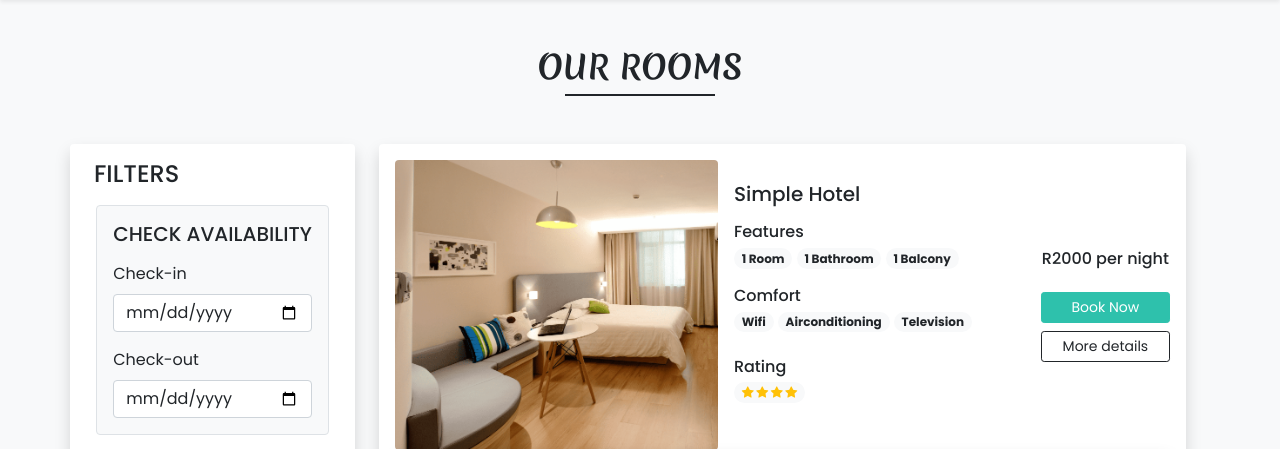
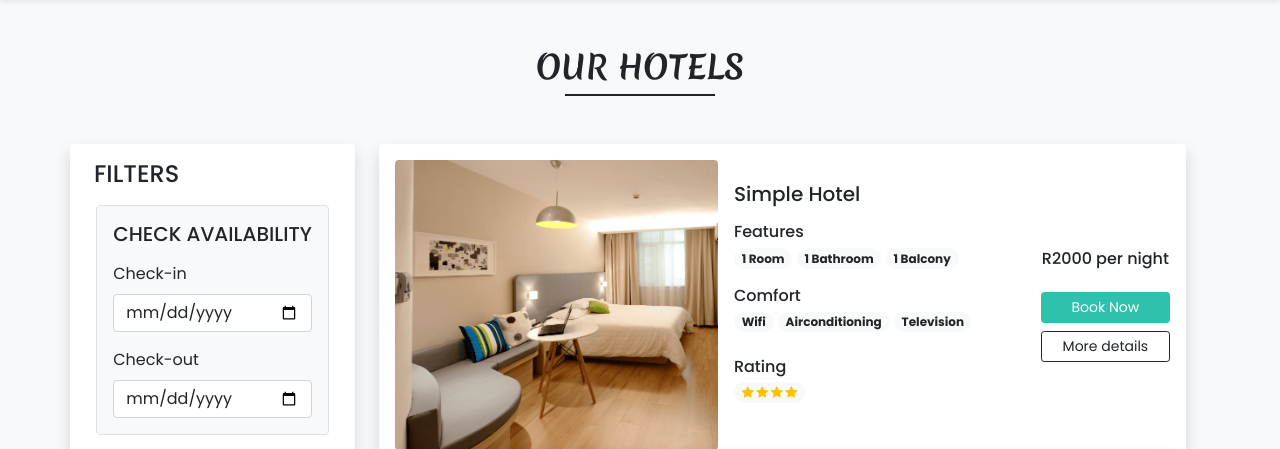
Before and after one commit to Willemu/finalHotelBookingApp, a PHP site: page /rooms.php in a window 1280 px wide. Shown: the part 68-517 px from the top of the page. Run offline with PHP 8.4, Linux system fonts and the light colour scheme.

Commit message:
Update rooms.php

```diff
--- a/Hotel Booking App/rooms.php
+++ b/Hotel Booking App/rooms.php
@@ -5,7 +5,7 @@
   <meta charset="UTF-8">
   <meta http-equiv="X-UA-Compatible">
   <meta name="viewport" content="width=device-width, initial-scale=1.0">
-  <title>Ultimate Hotels - ROOMS</title>
+  <title>Ultimate Hotels - Hotels</title>
   <link rel="stylesheet" href="https://cdn.jsdelivr.net/npm/swiper@9/swiper-bundle.min.css" />
   <?php require("modules/links.php"); ?>
 
@@ -16,7 +16,7 @@
   <?php require("modules/header.php"); ?>
 
   <div class="my-5 px-4">
-    <h2 class="fw-bold h-font text-center">OUR ROOMS</h2>
+    <h2 class="fw-bold h-font text-center">OUR HOTELS</h2>
     <div class="h-line bg-dark">
     </div>
   </div>
```
